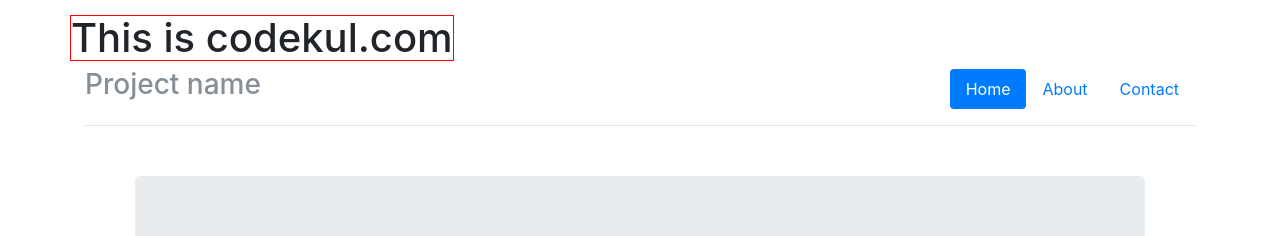
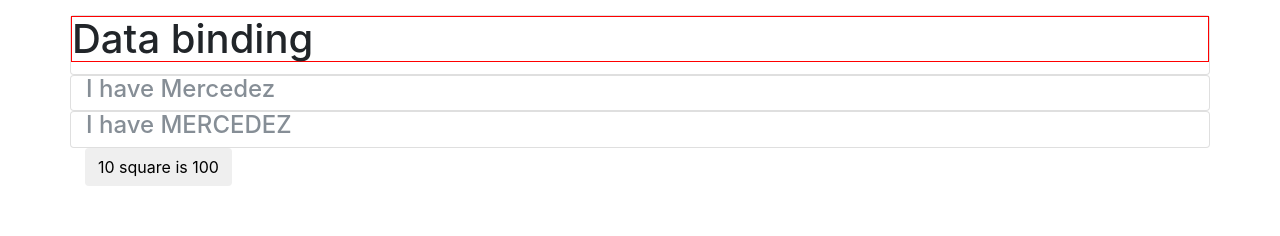
Before and after one commit to CodeKul/Angular-6-8-evening-daily-ns-17-aug-17, an Angular app: page / in a window 1280 px wide. Shown: the top 236 px of the page. Built offline with nearby package versions, Linux system fonts and the light colour scheme.

Commit message:
databinding: interpolation

```diff
--- a/src/app/app.component.html
+++ b/src/app/app.component.html
@@ -1,6 +1,3 @@
 <div class="container">
-    <div class="row">
-        <h1>This is codekul.com</h1>
-    </div>
-    <app-banner></app-banner>
+    <app-databinding></app-databinding>
 </div>
--- a/src/app/app.module.ts
+++ b/src/app/app.module.ts
@@ -10,6 +10,7 @@
 import { MyNavComponent } from './banner/my-nav.component';
 import { JumboComponent } from './banner/jumbo.component';
 import { InfoComponent } from './banner/info.component';
+import { DatabindingComponent } from './databinding/databinding.component';
 
 @NgModule({
   declarations: [
@@ -21,7 +22,8 @@
     BannerComponent,
     MyNavComponent,
     JumboComponent,
-    InfoComponent
+    InfoComponent,
+    DatabindingComponent
   ],
   imports: [
     BrowserModule
--- a/src/app/banner/jumbo.component.ts
+++ b/src/app/banner/jumbo.component.ts
@@ -12,5 +12,4 @@
 
   ngOnInit() {
   }
-
 }
--- /dev/null
+++ b/src/app/databinding/databinding.component.html
@@ -0,0 +1,20 @@
+<div class="row card">
+  <div class="card-block">
+    <h1 class="card-title">Data binding</h1>
+  </div>
+</div>
+<div class="row card">
+  <div class="col-md-12">
+    <h4 class="text-muted"> I have {{carNm}}</h4>
+  </div>
+</div>
+<div class="row card">
+  <div class="col-md-12">
+    <h4 class="text-muted"> I have {{carNm.toUpperCase()}}</h4>
+  </div>
+</div>
+<div class="row">
+  <div class="col-md-12">
+    <button class="btn"> 10 square is {{ 10 * 10 }}</button>
+  </div>
+</div>
--- /dev/null
+++ b/src/app/databinding/databinding.component.ts
@@ -0,0 +1,17 @@
+import { Component, OnInit } from '@angular/core';
+
+@Component({
+  selector: 'app-databinding',
+  templateUrl: './databinding.component.html',
+  styleUrls: ['./databinding.component.css']
+})
+export class DatabindingComponent implements OnInit {
+
+  carNm: string;
+  constructor() {
+    this.carNm = 'Mercedez';
+  }
+
+  ngOnInit() {
+  }
+}
```
Also changed, not shown: src/app/databinding/databinding.component.css (added), 1 other file (tests, documents, lock files or other folders).
